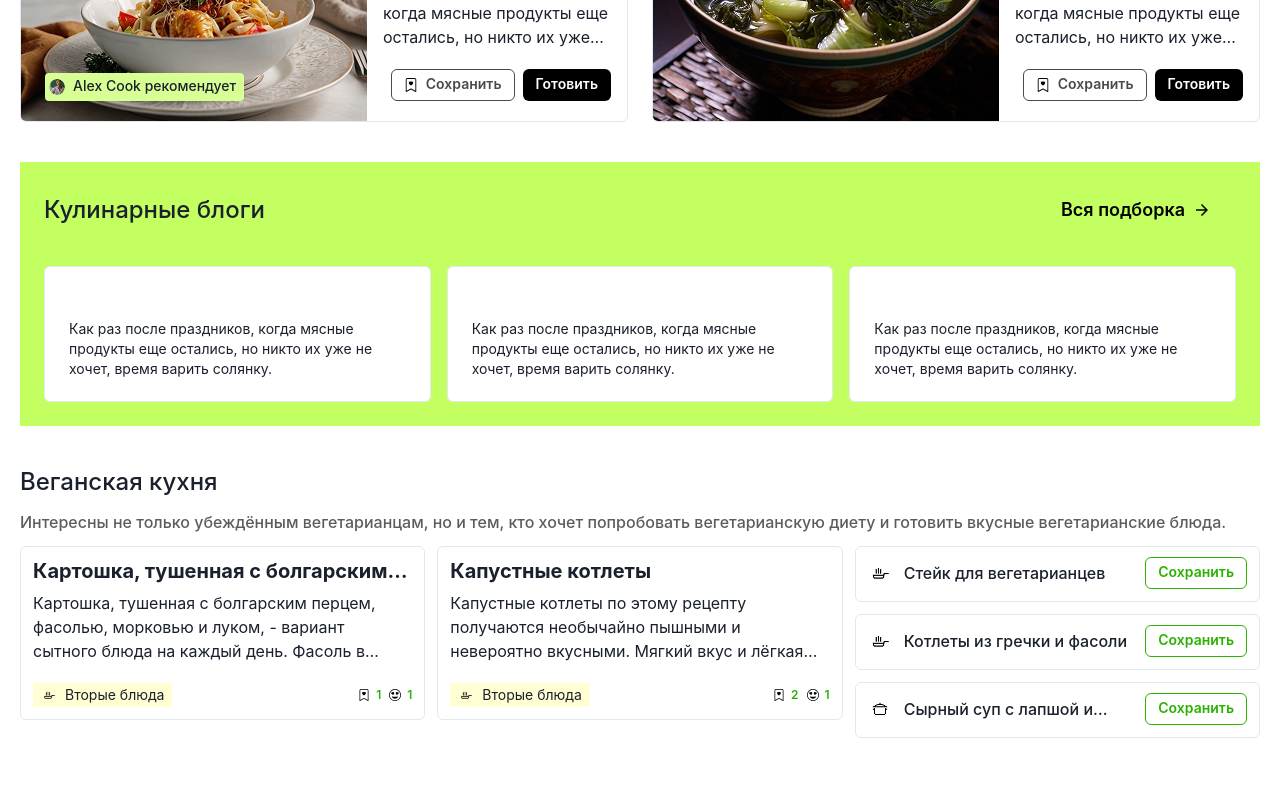
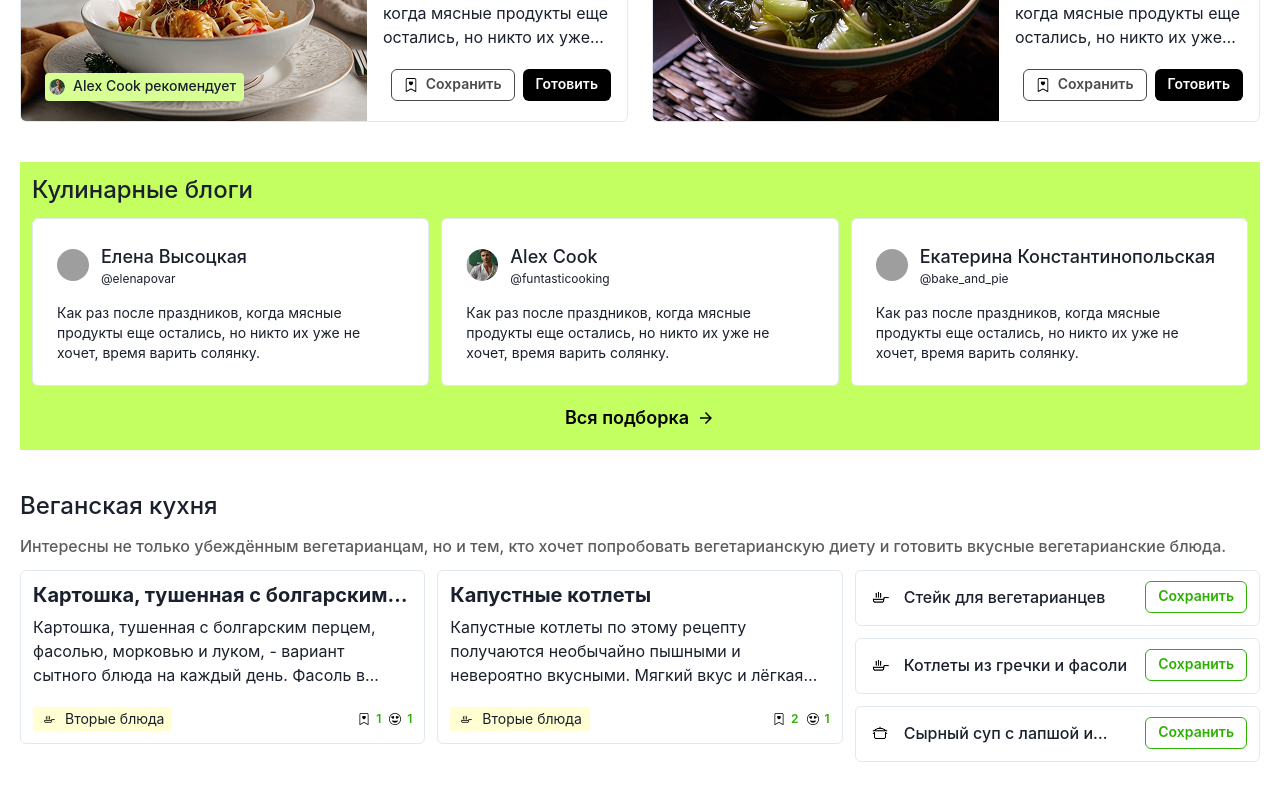
Before and after one commit to ClevertecFrontendLab/sergioivanov008, a React (Vite) app: page / in a window 1280 px wide. Shown: the part 1264-2064 px from the top of the page. Built offline with nearby package versions, Linux system fonts and the light colour scheme; grey boxes are pictures that could not be loaded.

Commit message:
refactor(blogssection): change styles for adaptive

```diff
--- a/src/components/avatar-content/AvatarContent.tsx
+++ b/src/components/avatar-content/AvatarContent.tsx
@@ -4,13 +4,17 @@ import { AvatarContentPropsType } from '../types';
 
 export function AvatarContent({ data }: AvatarContentPropsType) {
     return (
-        <Flex gap={3} display={{ base: 'none', lg: 'flex' }}>
-            <Avatar name={data.name} src={data.image} />
+        <Flex gap={3} align='center'>
+            <Avatar name={data.name} src={data.image} size={{ base: 'sm', lg: 'md' }} />
             <Flex direction='column' justify='space-between'>
-                <Heading fontWeight={500} fontSize={18} lineHeight='156%'>
+                <Heading noOfLines={1} fontWeight={500} fontSize={18} lineHeight='156%'>
                     {data.name}
                 </Heading>
-                <Text fontWeight={400} fontSize={14} lineHeight='143%'>
+                <Text
+                    fontWeight={400}
+                    fontSize={{ base: '12px', lg: '14px' }}
+                    lineHeight={{ base: '133%', lg: '143%' }}
+                >
                     {data.nickName}
                 </Text>
             </Flex>
--- a/src/components/blogs-item/BlogsItem.tsx
+++ b/src/components/blogs-item/BlogsItem.tsx
@@ -1,4 +1,4 @@
-import { Card, CardBody, Stack, Text } from '@chakra-ui/react';
+import { Card, Stack, Text } from '@chakra-ui/react';
 
 import { AvatarContent } from '~/components';
 
@@ -17,13 +17,17 @@ export function BlogsItem({ data }: BlogsItemPropsType) {
                     '0 2px 4px -1px rgba(32, 126, 0, 0.06), 0 4px 6px -1px rgba(32, 126, 0, 0.1)',
             }}
         >
-            <Stack pt='24px' pb='22px' px='24px' gap={0}>
-                <CardBody p={0} gap={7}>
-                    <AvatarContent data={data.avatarData} />
-                    <Text mt='28px' noOfLines={3} fontWeight={400} fontSize={14} lineHeight='143%'>
-                        {data.description}
-                    </Text>
-                </CardBody>
+            <Stack
+                pt='24px'
+                pb='22px'
+                px='24px'
+                gap={{ base: '16px', xl: '28px' }}
+                overflow='hidden'
+            >
+                <AvatarContent data={data.avatarData} />
+                <Text noOfLines={3} fontWeight={400} fontSize={14} lineHeight='143%'>
+                    {data.description}
+                </Text>
             </Stack>
         </Card>
     );
--- a/src/components/blogs-section/BlogsSection.tsx
+++ b/src/components/blogs-section/BlogsSection.tsx
@@ -1,13 +1,35 @@
 import { ArrowForwardIcon } from '@chakra-ui/icons';
-import { Button, Flex, Heading } from '@chakra-ui/react';
+import { Button, Flex, Grid, GridItem, Heading } from '@chakra-ui/react';
 
 import { BlogsItem } from '~/components';
 import { BLOGS_DATA, BTN_TEXT, TITLES } from '~/constants';
 
 export function BlogsSection() {
     return (
-        <Flex backgroundColor='#c4ff61' direction='column' gap={8} p='24px' mb='40px'>
-            <Flex justify='space-between' align='center'>
+        <Grid
+            mx='auto'
+            w='100%'
+            gap={{ base: '12px', lg: '16px', xl: '24px' }}
+            bg='#c4ff61'
+            p={{ base: '12px', lg: '24px' }}
+            mb='40px'
+            templateAreas={{
+                base: `"one"
+                     "three"
+                     "two"`,
+                lg: `"one one one two two two"
+                     "three three three three three three"`,
+            }}
+            gridTemplateRows={{
+                base: 'auto auto auto',
+                lg: 'auto auto',
+            }}
+            gridTemplateColumns={{
+                base: '1fr',
+                lg: '1fr 1fr 1fr 1fr 1fr 1fr',
+            }}
+        >
+            <GridItem area='one'>
                 <Heading
                     fontWeight={{ base: '500' }}
                     fontSize={{ base: '24px', lg: '36px', xl: '48px' }}
@@ -15,21 +37,26 @@ export function BlogsSection() {
                 >
                     {TITLES.blogs}
                 </Heading>
+            </GridItem>
+            <GridItem area='two' justifySelf={{ base: 'center', lg: 'flex-end' }}>
                 <Button
                     rightIcon={<ArrowForwardIcon />}
                     colorScheme='myGreen'
                     variant='ghost'
                     color='black'
                     size='lg'
+                    h={{ base: '40px', lg: '48px' }}
                 >
                     {BTN_TEXT.allSelection}
                 </Button>
-            </Flex>
-            <Flex gap={4}>
-                {BLOGS_DATA.map((el) => (
-                    <BlogsItem key={el.id} data={el} />
-                ))}
-            </Flex>
-        </Flex>
+            </GridItem>
+            <GridItem area='three'>
+                <Flex gap={{ base: '12px', lg: '16px' }} direction={{ base: 'column', md: 'row' }}>
+                    {BLOGS_DATA.map((el) => (
+                        <BlogsItem key={el.id} data={el} />
+                    ))}
+                </Flex>
+            </GridItem>
+        </Grid>
     );
 }
--- a/src/theme.ts
+++ b/src/theme.ts
@@ -5,7 +5,7 @@ const breakpoints = {
     sm: '360px',
     md: '768px',
     lg: '1440px',
-    xl: '1920',
+    xl: '1920px',
 };
 
 const colors = {
```
